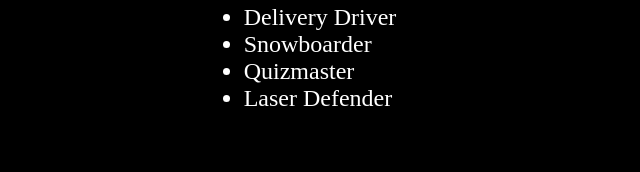
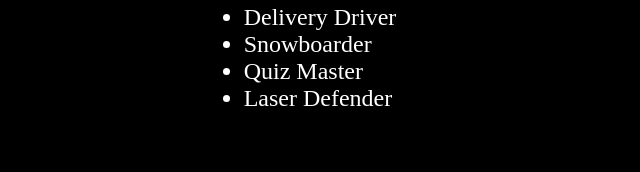
Before and after one commit to oaisd-ctc/online-portfolio-Alberda-Katie-Student, a plain HTML site: page index.html in a window 1280 px wide. Shown: the part 1513-1685 px from the top of the page, 169-809 px from the left. Drawn offline with Linux system fonts and the light colour scheme.

Commit message:
Spelling pt2

```diff
--- a/index.html
+++ b/index.html
@@ -73,7 +73,7 @@
                     <li>TileVania</li>
                     <li>Delivery Driver</li>
                     <li>Snowboarder</li>
-                    <li>Quizmaster</li>
+                    <li>Quiz Master</li>
                     <li>Laser Defender</li>
                 </ul>
             </div>
```
